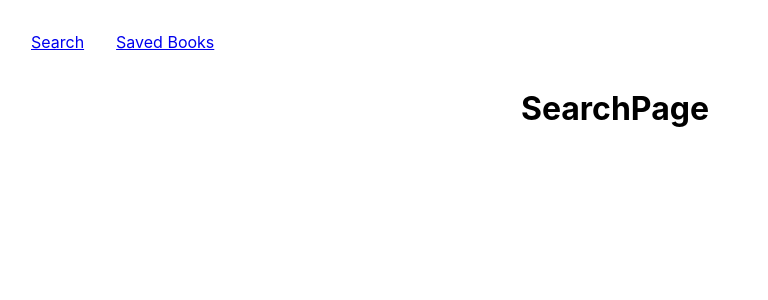
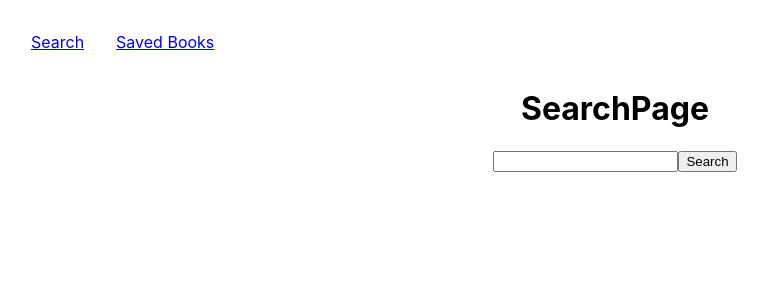
Before and after one commit to jamescalverley/bookshelf__google-books-api, a React (Create React App) app: page / in a window 1280 px wide. Shown: the top 300 px of the page, without its empty margins (25-793 px from the left). Built offline with nearby package versions, Linux system fonts and the light colour scheme.

Commit message:
adds search input and functions to handle search

```diff
--- a/src/App.js
+++ b/src/App.js
@@ -10,8 +10,8 @@ function App() {
     <Router>
       <div className="App">
       <NavBar />
-      <Route exact path={"/"} component={SearchPage}/>
-      <Route exact path={"/savedbooks"} component={SavedPage}/>
+      <Route exact path={"/"} component={SearchPage} />
+      <Route exact path={"/savedbooks"} component={SavedPage} />
     </div>
     </Router>
 
--- /dev/null
+++ b/src/components/Input.js
@@ -0,0 +1,27 @@
+import React, {useState} from 'react';
+
+function Input(props){
+
+  const [inputText, setInputText] = useState("");
+
+  function handleSearch(ev){
+    ev.preventDefault();
+    console.log(`[handleSearch] --- search: ${inputText}`);
+    props.apiCall(inputText);
+  };
+
+  function handleInputChange(ev){
+    const searchText = ev.target.value;
+    console.log(searchText);
+    setInputText(searchText);
+  };
+
+  return (
+    <form onSubmit={handleSearch}>
+      <input onChange={handleInputChange} type="text"/>
+      <button>Search</button>
+    </form>
+  )
+};
+
+export default Input;
--- a/src/components/SearchPage.js
+++ b/src/components/SearchPage.js
@@ -1,12 +1,18 @@
 import React from 'react';
+import Input from './Input';
 
 function SearchPage(){
+
+    function handleApiCall(search){
+        console.log("[handleApiCall]", search)
+    };
+
 
     return (
         <div className="search-page">
             <h1>SearchPage</h1>
+            <Input apiCall={handleApiCall}/>
         </div>
-
     )
 };
 
```
Also changed, not shown: src/components/NavBar.js (+2 -8 lines), public/manifest.json, src/components/Book.js (added), src/components/Results.js (added).
